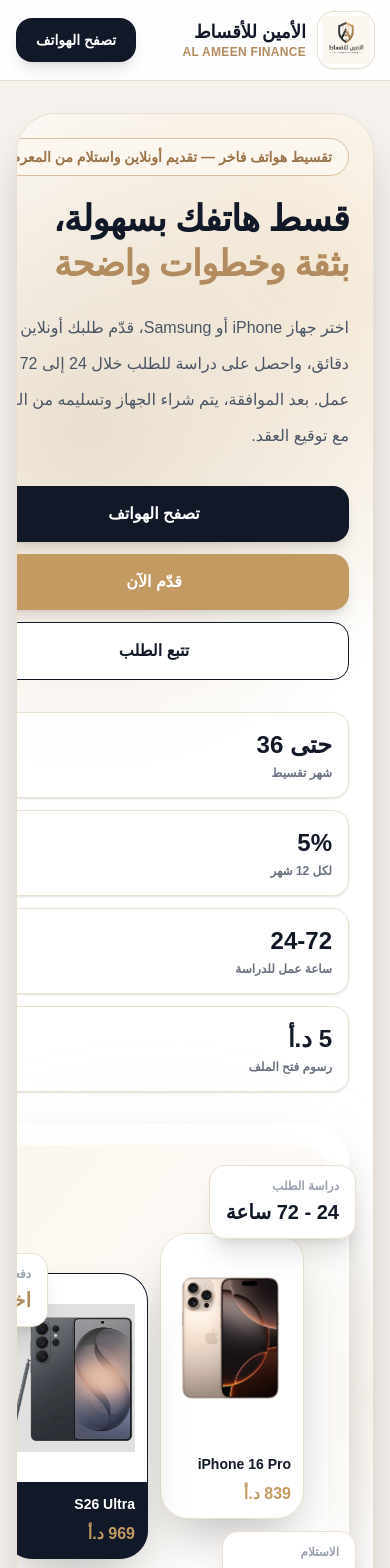
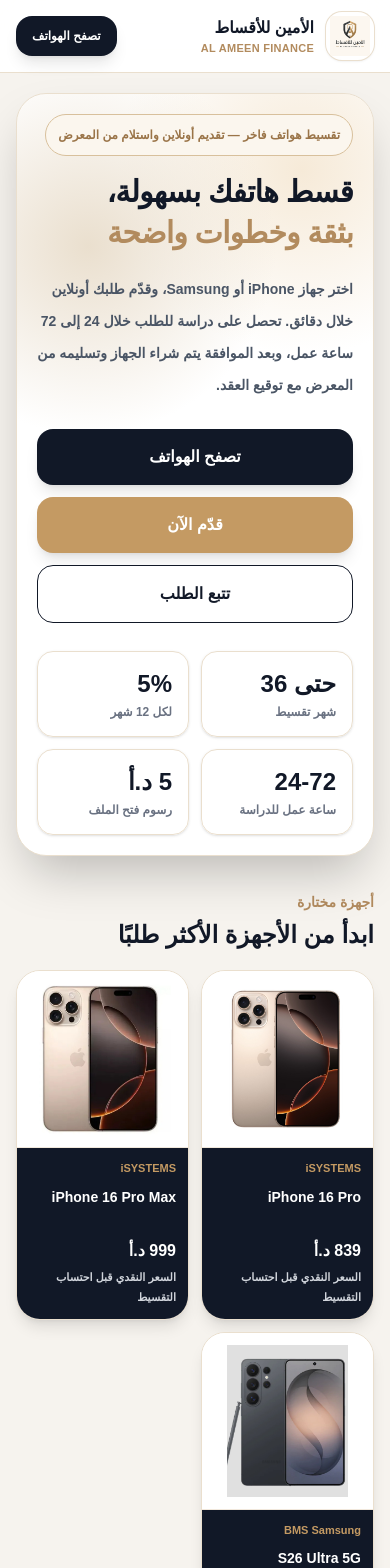
Before and after one commit to am0006114-stack/alameen-finance, a Next.js app: page / in a window 390 px wide. Shown: the top 1568 px of the page. Built offline with nearby package versions, Linux system fonts and the light colour scheme.

Commit message:
Improve mobile homepage hero

```diff
--- a/app/page.tsx
+++ b/app/page.tsx
@@ -61,11 +61,11 @@
 
 export default function HomePage() {
   return (
-    <main dir="rtl" className="min-h-screen bg-[#f6f3ee] text-[#111827]">
-      <header className="sticky top-0 z-40 border-b border-[#eadfce] bg-white/90 backdrop-blur-xl">
-        <div className="mx-auto flex max-w-7xl items-center justify-between px-4 py-3">
-          <Link href="/" className="flex items-center gap-3">
-            <div className="relative h-14 w-14 overflow-hidden rounded-2xl bg-white shadow-sm ring-1 ring-[#eadfce]">
+    <main dir="rtl" className="min-h-screen overflow-x-hidden bg-[#f6f3ee] text-[#111827]">
+      <header className="sticky top-0 z-40 border-b border-[#eadfce] bg-white/95 backdrop-blur-xl">
+        <div className="mx-auto flex max-w-7xl items-center justify-between gap-3 px-4 py-3">
+          <Link href="/" className="flex min-w-0 items-center gap-3">
+            <div className="relative h-12 w-12 shrink-0 overflow-hidden rounded-2xl bg-white shadow-sm ring-1 ring-[#eadfce] sm:h-14 sm:w-14">
               <Image
                 src="/logo.png"
                 alt="الأمين للأقساط"
@@ -76,9 +76,11 @@
               />
             </div>
 
-            <div>
-              <p className="text-lg font-black leading-6">الأمين للأقساط</p>
-              <p className="text-xs font-bold tracking-wide text-[#b28b5e]">
+            <div className="min-w-0">
+              <p className="truncate text-base font-black leading-6 sm:text-lg">
+                الأمين للأقساط
+              </p>
+              <p className="truncate text-[11px] font-bold tracking-wide text-[#b28b5e] sm:text-xs">
                 AL AMEEN FINANCE
               </p>
             </div>
@@ -95,7 +97,7 @@
             <Link href="/privacy">الخصوصية</Link>
           </nav>
 
-          <div className="flex items-center gap-2">
+          <div className="flex shrink-0 items-center gap-2">
             <Link
               href="/whatsapp"
               className="hidden rounded-2xl border border-[#eadfce] bg-white px-4 py-3 text-sm font-black text-[#111827] shadow-sm transition hover:bg-[#fbf6ee] sm:inline-flex"
@@ -105,7 +107,7 @@
 
             <Link
               href="/products"
-              className="rounded-2xl bg-[#111827] px-5 py-3 text-sm font-black text-white shadow-lg transition hover:bg-black"
+              className="rounded-2xl bg-[#111827] px-4 py-3 text-xs font-black text-white shadow-lg transition hover:bg-black sm:px-5 sm:text-sm"
             >
               تصفح الهواتف
             </Link>
@@ -113,29 +115,30 @@
         </div>
       </header>
 
-      <section className="mx-auto max-w-7xl px-4 py-8 lg:py-12">
-        <div className="relative overflow-hidden rounded-[40px] border border-[#eadfce] bg-white shadow-2xl">
+      <section className="mx-auto max-w-7xl px-4 py-5 sm:py-8 lg:py-12">
+        <div className="relative overflow-hidden rounded-[30px] border border-[#eadfce] bg-white shadow-2xl sm:rounded-[40px]">
           <div className="absolute inset-0 bg-[radial-gradient(circle_at_20%_20%,#eadfce_0%,transparent_28%),radial-gradient(circle_at_80%_10%,#f6ead8_0%,transparent_25%)]" />
 
-          <div className="relative grid min-h-[680px] gap-8 p-6 sm:p-10 lg:grid-cols-[1.05fr_0.95fr] lg:p-14">
+          <div className="relative grid gap-8 p-5 sm:p-8 lg:min-h-[680px] lg:grid-cols-[1.05fr_0.95fr] lg:p-14">
             <div className="flex flex-col justify-center">
-              <p className="mb-5 inline-flex w-fit rounded-full border border-[#d8c09c] bg-[#fbf6ee] px-4 py-2 text-sm font-black text-[#9a7448]">
+              <p className="mb-4 inline-flex w-fit max-w-full rounded-full border border-[#d8c09c] bg-[#fbf6ee] px-3 py-2 text-xs font-black leading-6 text-[#9a7448] sm:mb-5 sm:px-4 sm:text-sm">
                 تقسيط هواتف فاخر — تقديم أونلاين واستلام من المعرض
               </p>
 
-              <h1 className="max-w-3xl text-4xl font-black leading-[1.25] tracking-tight sm:text-5xl lg:text-6xl">
+              <h1 className="max-w-full text-3xl font-black leading-[1.35] tracking-tight sm:text-5xl sm:leading-[1.25] lg:text-6xl">
                 قسط هاتفك بسهولة،
                 <br />
                 <span className="text-[#b28b5e]">بثقة وخطوات واضحة</span>
               </h1>
 
-              <p className="mt-6 max-w-2xl text-base font-medium leading-9 text-gray-600 sm:text-lg">
-                اختر جهاز iPhone أو Samsung، قدّم طلبك أونلاين خلال دقائق،
-                واحصل على دراسة للطلب خلال 24 إلى 72 ساعة عمل. بعد الموافقة،
-                يتم شراء الجهاز وتسليمه من المعرض مع توقيع العقد.
+              <p className="mt-5 max-w-full break-words text-sm font-bold leading-8 text-gray-600 sm:text-lg sm:leading-9">
+                اختر جهاز <span dir="ltr">iPhone</span> أو{" "}
+                <span dir="ltr">Samsung</span>، وقدّم طلبك أونلاين خلال دقائق.
+                تحصل على دراسة للطلب خلال 24 إلى 72 ساعة عمل، وبعد الموافقة يتم
+                شراء الجهاز وتسليمه من المعرض مع توقيع العقد.
               </p>
 
-              <div className="mt-8 grid gap-3 sm:flex">
+              <div className="mt-7 grid gap-3 sm:flex sm:flex-wrap">
                 <Link
                   href="/products"
                   className="rounded-2xl bg-[#111827] px-7 py-4 text-center text-base font-black text-white shadow-lg transition hover:-translate-y-0.5 hover:bg-black"
@@ -158,7 +161,7 @@
                 </Link>
               </div>
 
-              <div className="mt-8 grid gap-3 sm:grid-cols-2 lg:grid-cols-4">
+              <div className="mt-7 grid grid-cols-2 gap-3 lg:grid-cols-4">
                 <TrustPill value="حتى 36" label="شهر تقسيط" />
                 <TrustPill value="5%" label="لكل 12 شهر" />
                 <TrustPill value="24-72" label="ساعة عمل للدراسة" />
@@ -166,7 +169,7 @@
               </div>
             </div>
 
-            <div className="relative flex items-center justify-center">
+            <div className="relative hidden items-center justify-center lg:flex">
               <div className="absolute h-[420px] w-[420px] rounded-full bg-[#eadfce]/70 blur-3xl" />
 
               <div className="relative w-full max-w-xl rounded-[36px] border border-white/70 bg-white/55 p-5 shadow-2xl backdrop-blur">
@@ -192,7 +195,7 @@
                 </div>
 
                 <div className="min-h-[430px] rounded-[30px] bg-gradient-to-br from-[#fbf6ee] to-white p-6">
-                  <div className="flex h-full min-h-[390px] items-end justify-center gap-3 sm:gap-5">
+                  <div className="flex h-full min-h-[390px] items-end justify-center gap-5">
                     <HeroPhone
                       image="/assets/iphone16pro.jpg"
                       name="iPhone 16 Pro"
@@ -235,7 +238,9 @@
             <p className="mb-2 text-sm font-black text-[#b28b5e]">
               أجهزة مختارة
             </p>
-            <h2 className="text-3xl font-black">ابدأ من الأجهزة الأكثر طلبًا</h2>
+            <h2 className="text-2xl font-black leading-tight sm:text-3xl">
+              ابدأ من الأجهزة الأكثر طلبًا
+            </h2>
           </div>
 
           <Link
@@ -251,25 +256,29 @@
             <Link
               key={phone.name}
               href={phone.href}
-              className="overflow-hidden rounded-[28px] border border-[#eadfce] bg-white shadow-lg transition hover:-translate-y-1 hover:shadow-xl"
+              className="overflow-hidden rounded-[24px] border border-[#eadfce] bg-white shadow-lg transition hover:-translate-y-1 hover:shadow-xl sm:rounded-[28px]"
             >
-              <div className="relative h-48 bg-white sm:h-64">
+              <div className="relative h-44 bg-white sm:h-64">
                 <Image
                   src={phone.image}
                   alt={phone.name}
                   fill
                   sizes="(max-width: 768px) 50vw, 33vw"
-                  className="object-contain p-4"
+                  className="object-contain p-3 sm:p-4"
                 />
               </div>
 
-              <div className="border-t border-[#f1e8dc] bg-[#111827] p-4 text-white">
-                <p className="text-xs font-black text-[#c49a63]">{phone.badge}</p>
-                <h3 className="mt-2 min-h-[48px] text-base font-black leading-6 sm:text-xl">
+              <div className="border-t border-[#f1e8dc] bg-[#111827] p-3 text-white sm:p-4">
+                <p className="text-[11px] font-black text-[#c49a63] sm:text-xs">
+                  {phone.badge}
+                </p>
+                <h3 className="mt-2 min-h-[42px] text-sm font-black leading-6 sm:min-h-[48px] sm:text-xl">
                   {phone.name}
                 </h3>
-                <p className="mt-3 text-lg font-black">{phone.price}</p>
-                <p className="mt-1 text-xs font-bold text-gray-300">
+                <p className="mt-3 text-base font-black sm:text-lg">
+                  {phone.price}
+                </p>
+                <p className="mt-1 text-[11px] font-bold leading-5 text-gray-300 sm:text-xs">
                   السعر النقدي قبل احتساب التقسيط
                 </p>
               </div>
@@ -305,7 +314,7 @@
       </section>
 
       <section className="mx-auto max-w-7xl px-4 py-10">
-        <div className="rounded-[40px] border border-[#eadfce] bg-white p-7 shadow-xl sm:p-10">
+        <div className="rounded-[30px] border border-[#eadfce] bg-white p-6 shadow-xl sm:rounded-[40px] sm:p-10">
           <div className="mb-8 flex flex-col gap-4 md:flex-row md:items-end md:justify-between">
             <div>
               <p className="mb-3 text-sm font-black text-[#b28b5e]">
@@ -349,7 +358,7 @@
 
       <section className="mx-auto max-w-7xl px-4 py-10">
         <div className="grid gap-6 lg:grid-cols-[0.9fr_1.1fr]">
-          <div className="rounded-[40px] bg-[#111827] p-8 text-white shadow-2xl sm:p-10">
+          <div className="rounded-[30px] bg-[#111827] p-7 text-white shadow-2xl sm:rounded-[40px] sm:p-10">
             <p className="mb-3 text-sm font-black text-[#c49a63]">
               كفالات معتمدة
             </p>
@@ -371,7 +380,7 @@
             </div>
           </div>
 
-          <div className="rounded-[40px] border border-[#eadfce] bg-white p-8 shadow-xl sm:p-10">
+          <div className="rounded-[30px] border border-[#eadfce] bg-white p-7 shadow-xl sm:rounded-[40px] sm:p-10">
             <p className="mb-3 text-sm font-black text-[#b28b5e]">
               شروط مختصرة
             </p>
@@ -409,7 +418,7 @@
       </section>
 
       <section className="mx-auto max-w-7xl px-4 py-10">
-        <div className="rounded-[40px] border border-[#eadfce] bg-white p-7 shadow-xl sm:p-10">
+        <div className="rounded-[30px] border border-[#eadfce] bg-white p-6 shadow-xl sm:rounded-[40px] sm:p-10">
           <div className="mb-8 flex flex-col gap-4 md:flex-row md:items-end md:justify-between">
             <div>
               <p className="mb-3 text-sm font-black text-[#b28b5e]">
@@ -440,8 +449,8 @@
       </section>
 
       <section className="mx-auto max-w-7xl px-4 pb-12">
-        <div className="overflow-hidden rounded-[40px] bg-[#111827] shadow-2xl">
-          <div className="grid gap-6 p-8 text-white sm:p-10 lg:grid-cols-[1fr_auto] lg:items-center">
+        <div className="overflow-hidden rounded-[30px] bg-[#111827] shadow-2xl sm:rounded-[40px]">
+          <div className="grid gap-6 p-7 text-white sm:p-10 lg:grid-cols-[1fr_auto] lg:items-center">
             <div>
               <p className="mb-3 text-sm font-black text-[#c49a63]">
                 ابدأ الآن
@@ -479,7 +488,7 @@
       <footer className="border-t border-[#eadfce] bg-white">
         <div className="mx-auto grid max-w-7xl gap-6 px-4 py-8 md:grid-cols-[1fr_auto] md:items-center">
           <div className="flex items-center gap-3">
-            <div className="relative h-12 w-12 overflow-hidden rounded-2xl bg-white shadow-sm ring-1 ring-[#eadfce]">
+            <div className="relative h-12 w-12 shrink-0 overflow-hidden rounded-2xl bg-white shadow-sm ring-1 ring-[#eadfce]">
               <Image
                 src="/logo.png"
                 alt="الأمين للأقساط"
@@ -516,7 +525,7 @@
 
 function TrustPill({ value, label }: { value: string; label: string }) {
   return (
-    <div className="rounded-2xl border border-[#eadfce] bg-white/80 p-4 shadow-sm">
+    <div className="rounded-2xl border border-[#eadfce] bg-white/90 p-4 shadow-sm">
       <p className="text-2xl font-black text-[#111827]">{value}</p>
       <p className="mt-1 text-xs font-bold text-gray-500">{label}</p>
     </div>
```
